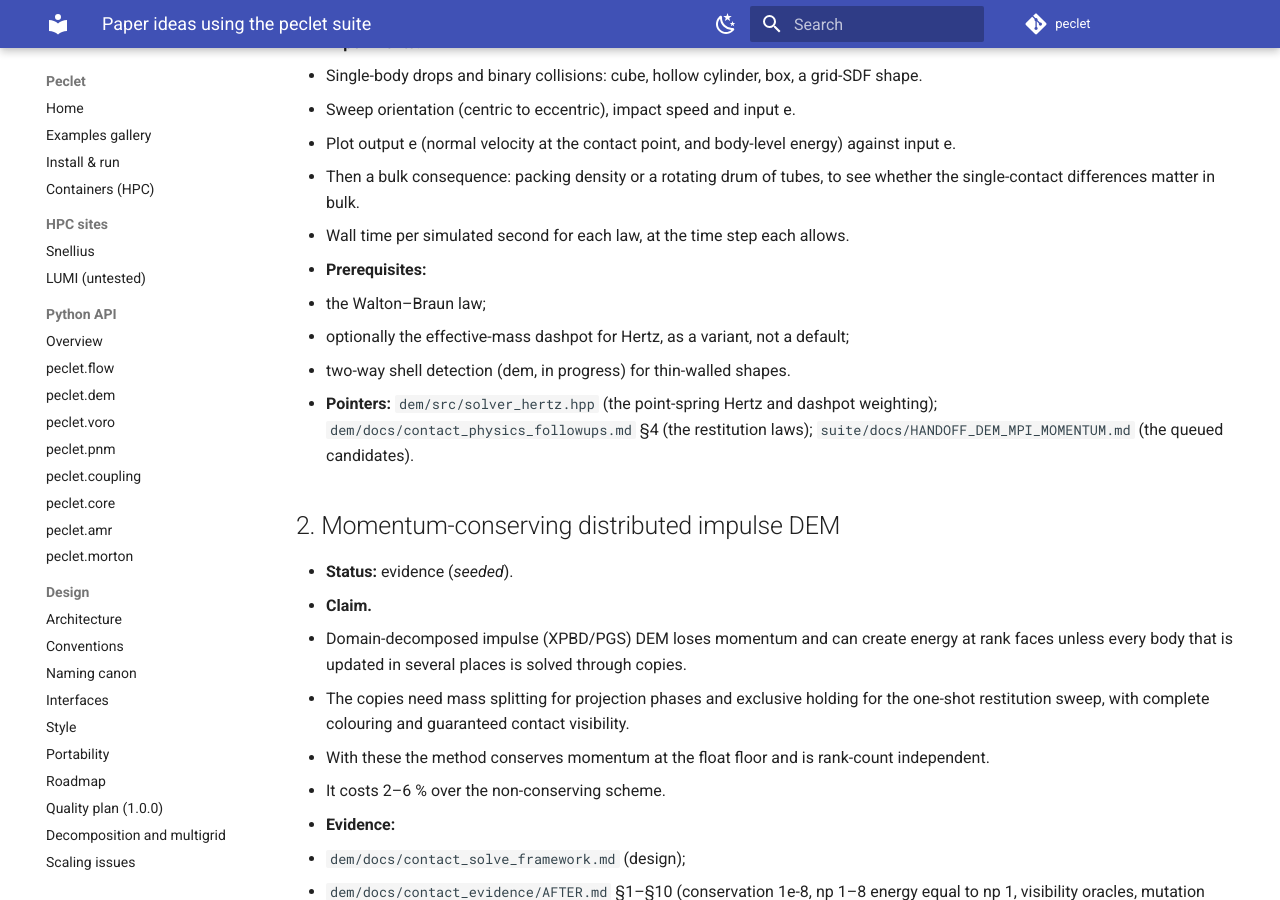
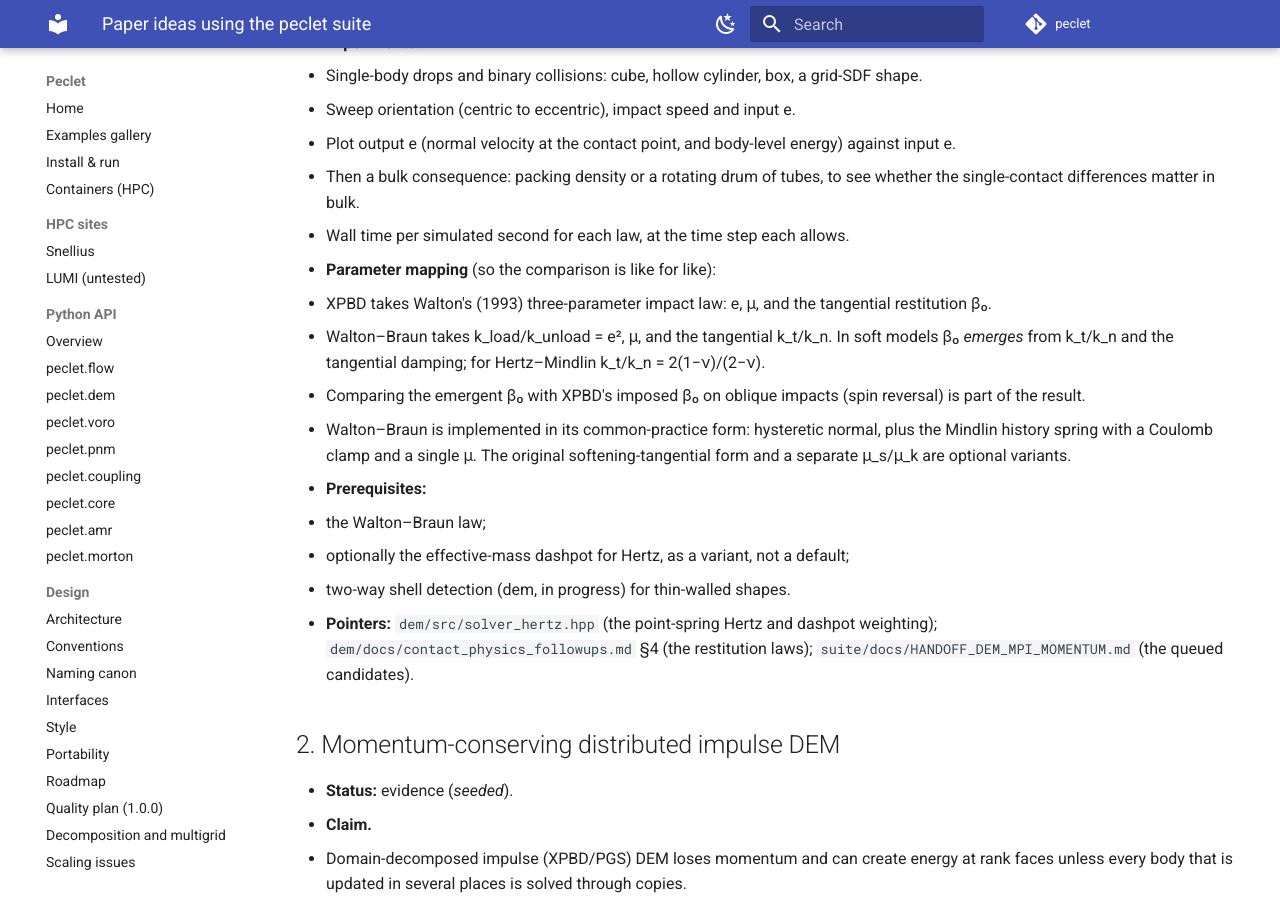
Before and after one commit to computational-chemical-engineering/peclet, an MkDocs documentation site: the page built from docs/PAPER_IDEAS.md, in a window 1280 px wide and 900 px high, scrolled down 1041 px. Built offline with MkDocs 1.6.1 and Material for MkDocs 9.7.7, drawn with Linux system fonts in a browser that asks for light colours; comment, search, counter and statistics services are not loaded.

Commit message:
PAPER_IDEAS #1: parameter mapping XPBD (e, mu, beta0) vs Walton-Braun (k1/k2, mu, kt/kn) vs Hertz-Mindlin; emergent tangential restitution as a result
Co-Authored-By: Claude Opus 5.5 <noreply@anthropic.com>
Claude-Session: https://claude.ai/code/session_0145vVzMZ2ho61xpVzUerEZd

```diff
--- a/docs/PAPER_IDEAS.md
+++ b/docs/PAPER_IDEAS.md
@@ -46,6 +46,15 @@ notes; check each one's evidence before building on it.
   - Then a bulk consequence: packing density or a rotating drum of tubes, to see whether the
     single-contact differences matter in bulk.
   - Wall time per simulated second for each law, at the time step each allows.
+- **Parameter mapping** (so the comparison is like for like):
+  - XPBD takes Walton's (1993) three-parameter impact law: e, μ, and the tangential restitution β₀.
+  - Walton–Braun takes k_load/k_unload = e², μ, and the tangential k_t/k_n. In soft models β₀
+    *emerges* from k_t/k_n and the tangential damping; for Hertz–Mindlin k_t/k_n = 2(1−ν)/(2−ν).
+  - Comparing the emergent β₀ with XPBD's imposed β₀ on oblique impacts (spin reversal) is part of
+    the result.
+  - Walton–Braun is implemented in its common-practice form: hysteretic normal, plus the Mindlin
+    history spring with a Coulomb clamp and a single μ. The original softening-tangential form and a
+    separate μ_s/μ_k are optional variants.
 - **Prerequisites:**
   - the Walton–Braun law;
   - optionally the effective-mass dashpot for Hertz, as a variant, not a default;
```
